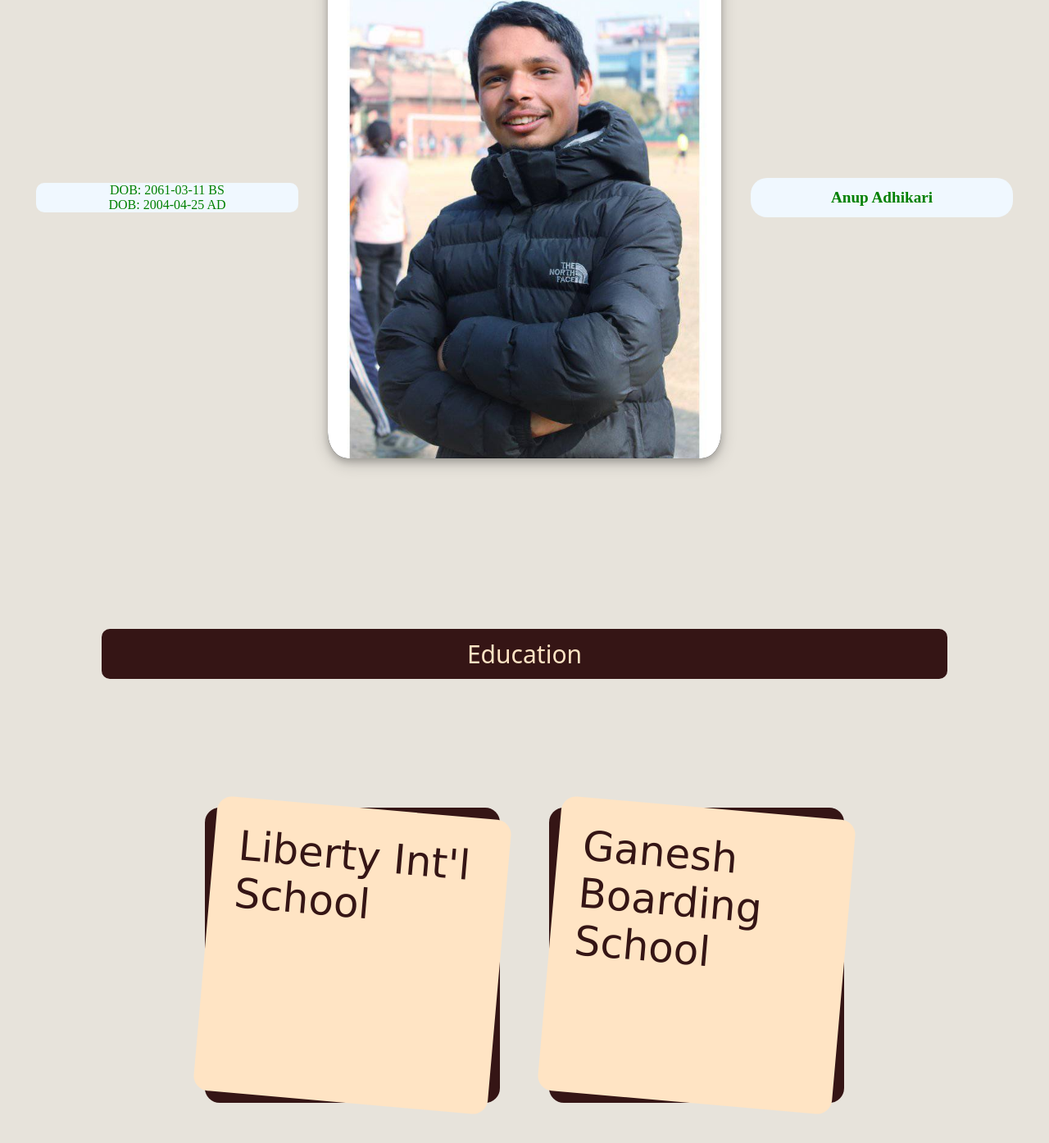
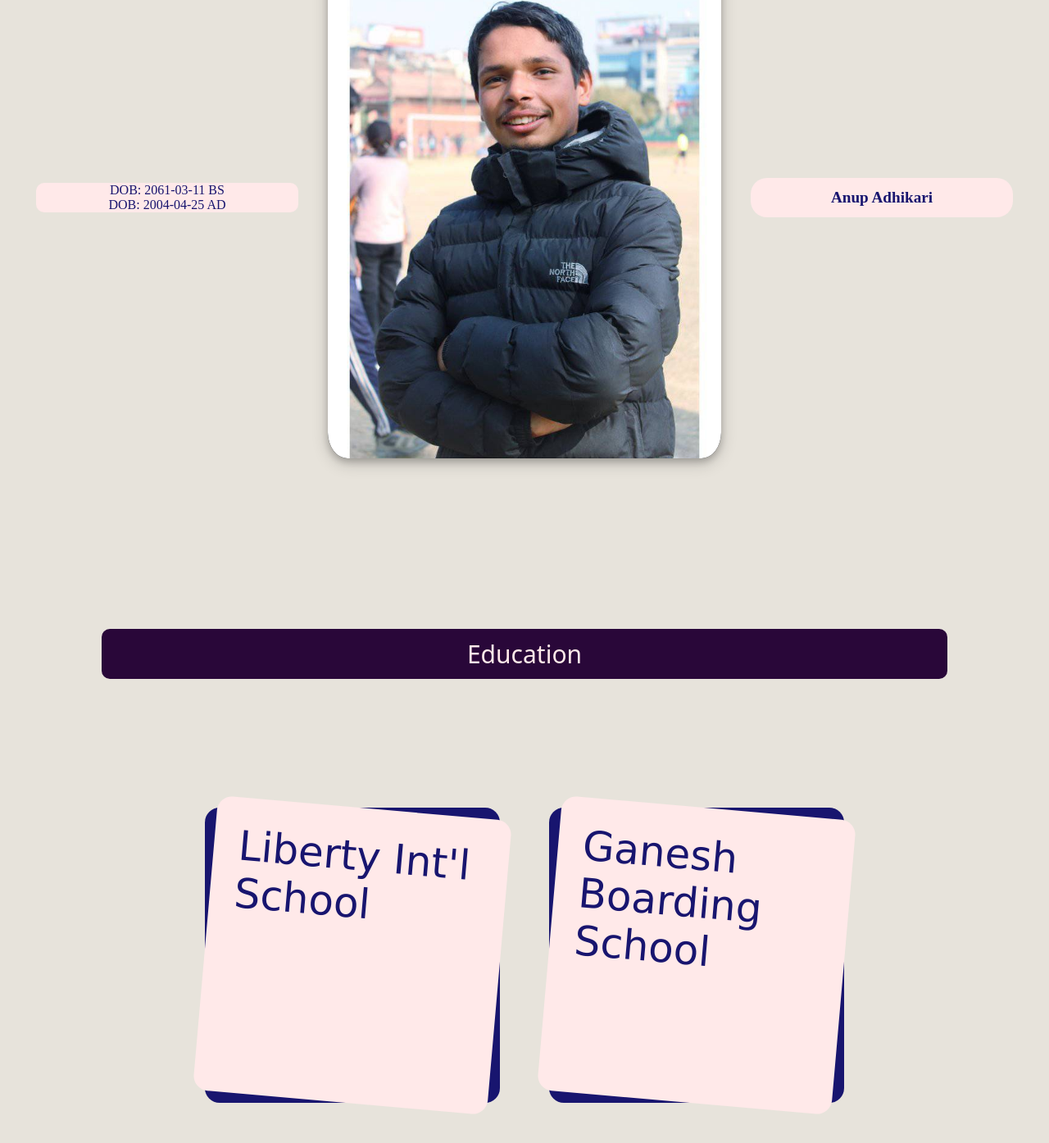
Before and after one commit to mrparayan/anuppublic, a plain HTML site: page index.html in a window 1280 px wide. Shown: the part 246-1640 px from the top of the page at 82% size. Drawn offline with Linux system fonts and the light colour scheme.

Commit message:
new file

```diff
--- a/index.html
+++ b/index.html
@@ -135,9 +135,10 @@
 
  </div>
 
-  <br>
-  © copyright 2024
-  <br>
-  <br>
+<Footer>
+  copyright 2024 ©   mrparayan
+</Footer>
+
+
 </body>
 </html>
--- a/style.css
+++ b/style.css
@@ -53,7 +53,36 @@ background-color: black;
 body{
     background-color: rgb(231, 227, 219);
 }
-.dob {
+.dob{
+    color: rgb(24, 21, 111);
+    text-align: center;
+    width: 320px;
+    background-color: rgb(255, 233, 233);
+    margin-left: auto;
+    margin-right: auto;
+    padding : 0;
+     display: inline-block;
+     border-radius:10px;
+     transition-duration: 1s;
+
+ }
+ .name {
+     background-color: rgb(255,233,233);
+     color: rgb(24,21,111);
+    text-align: center;
+    width: 320px;
+    margin-left: auto;
+    margin-right: auto;
+    font-size:  60%;
+    display: inline-block;
+    text-align: center;
+    padding:0%;
+    border-radius:20px;
+    transition-duration: 1s;
+
+
+ }
+.dob:hover {
    color: green;
    text-align: center;
    width: 320px;
@@ -65,7 +94,7 @@ body{
     border-radius:10px;
 
 }
-.name {
+.name:hover {
     background-color: aliceblue;
     color: green;
    text-align: center;
@@ -180,7 +209,7 @@ body{
     }
 }
 .card {
-    background-color: rgb(53, 21, 21);
+    background-color: rgb(24, 21, 111);
     margin-left: auto ;
     margin-right: auto;
 
@@ -188,7 +217,7 @@ body{
     /* display: flex; */
     width: 360px;
     aspect-ratio: 1/1;
-    text-align: left;
+    /* text-align: left; */
     padding: 0%;
     margin: 30px;
     border-radius: 5%;
@@ -196,7 +225,7 @@ body{
     /* display: inline-flex; */
     /* justify-items: center; */
     align-items: center;
-    justify-content: center;
+    /* justify-content: center; */
 }
 /* >>>>>>>>>>>>>>> */
 /* inside of card */
@@ -204,12 +233,12 @@ body{
 .info {
 
     padding: 30px;
-    background-color: bisque;
+    background-color: rgb(255, 233, 233);
     width: 300px;
     height: 300px;
     border-radius: 5%;
     rotate: 5deg;
-    color: rgb(53, 21, 21);
+    color: rgb(24, 21, 111);
     transition-duration: 0.5s;
 }
 .info:hover {
@@ -251,7 +280,7 @@ body{
 
 }
 .tab {
-    background-color: rgb(53, 21, 21);
+    background-color: rgb(41, 7, 57);
     width: 80%;
     margin-left: auto;
     margin-right: auto;
@@ -260,7 +289,7 @@ body{
     padding: 10px 10px 10px 10px;
     font-size: 30px;
     font-family:system-ui, -apple-system, BlinkMacSystemFont, 'Segoe UI', Roboto, Oxygen, Ubuntu, Cantarell, 'Open Sans', 'Helvetica Neue', sans-serif;
-    color: bisque;
+    color: rgb(255, 233, 233);
     border-radius: 10px;
     text-align: center;
 
@@ -298,7 +327,7 @@ justify-content: center;
 }
 }
 .partSocial {
-    background-color: rgb(96, 20, 20);
+    background-color: rgb(24, 21, 111);
     margin: 2px;
     color: cornsilk;
     padding: 10px;
@@ -331,7 +360,14 @@ justify-content: center;
     border-radius: 10px;
     text-decoration: none;
     font-size: 20px;
-    margin:5px;
+    margin:10px;
 
 
 }
+footer {
+    /* background-color: aqua; */
+    align-items: center;
+    justify-content: center;
+    text-align: center;
+    margin: 50px;
+}
```
